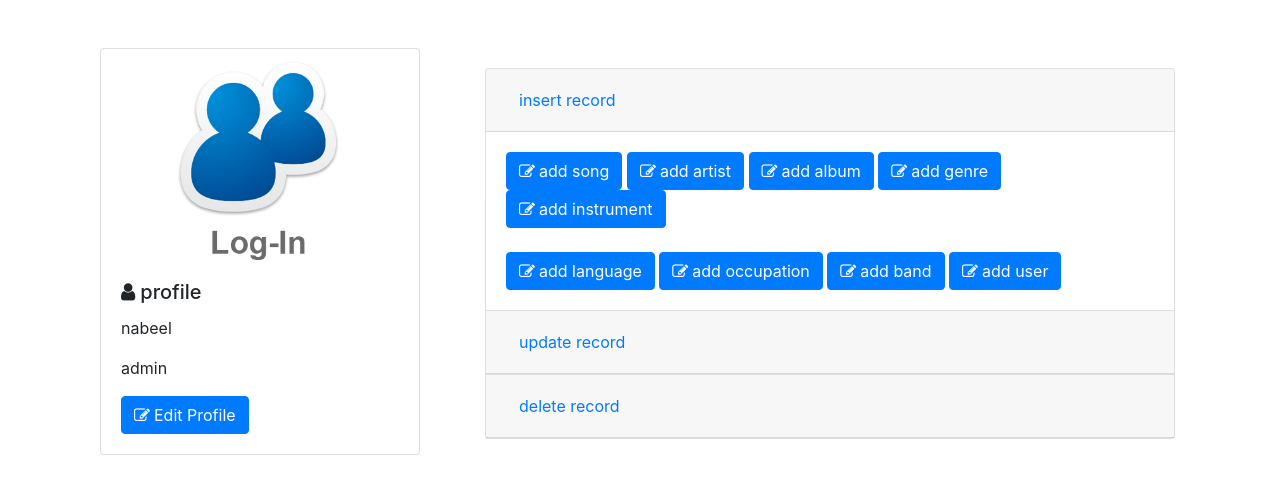
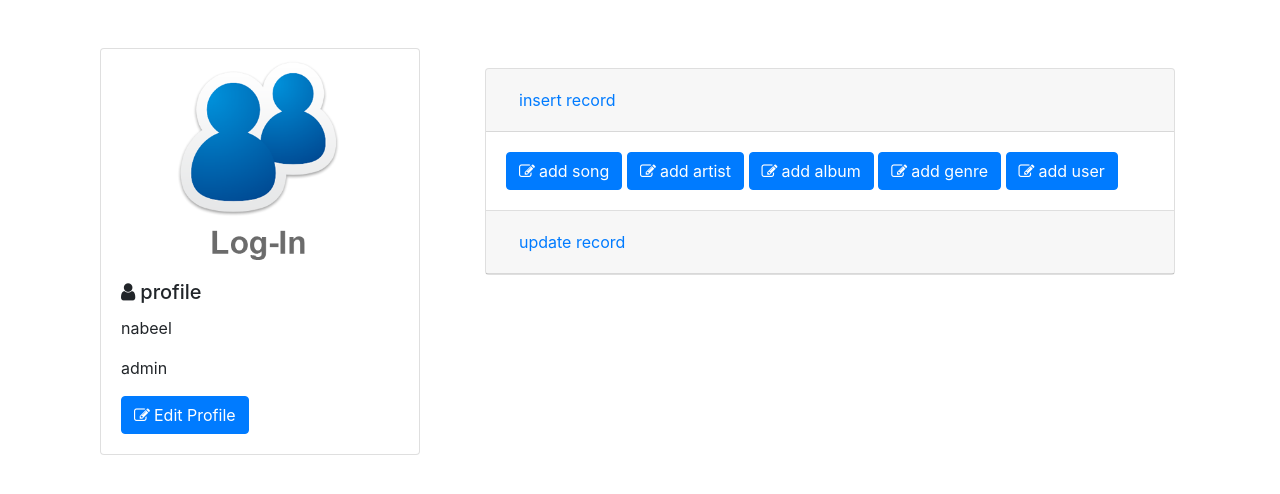
Before and after one commit to nabeelfarooqui98/song-db, a PHP site: page /dash.php in a window 1280 px wide. Shown: the part 56-550 px from the top of the page. Run offline with PHP 8.4, Linux system fonts and the light colour scheme; a user stored in the database is signed in.

Commit message:
wht do v do

```diff
--- a/dash.php
+++ b/dash.php
@@ -44,14 +44,9 @@
 					<div class="card-body">
 					<a href="./modifysongdb.php" class=" btn btn-primary"><i class="fa fa-edit">&nbsp;</i>add song</a>
 						<a href="./modifyartistdb.php" class=" btn btn-primary"><i class="fa fa-edit">&nbsp;</i>add artist</a>
-						<a href="#" class=" btn btn-primary"><i class="fa fa-edit">&nbsp;</i>add album</a>
-						<a href="#" class=" btn btn-primary"><i class="fa fa-edit">&nbsp;</i>add genre</a>
-						<a href="#" class=" btn btn-primary"><i class="fa fa-edit">&nbsp;</i>add instrument</a>
-						<br><br>
-						<a href="#" class=" btn btn-primary"><i class="fa fa-edit">&nbsp;</i>add language</a>
-						<a href="#" class=" btn btn-primary"><i class="fa fa-edit">&nbsp;</i>add occupation</a>
-						<a href="#" class=" btn btn-primary"><i class="fa fa-edit">&nbsp;</i>add band</a>
-						<a href="#" class=" btn btn-primary"><i class="fa fa-edit">&nbsp;</i>add user</a>
+						<a href="./modifyalbumdb.php" class=" btn btn-primary"><i class="fa fa-edit">&nbsp;</i>add album</a>
+						<a href="./modifygenredb.php" class=" btn btn-primary"><i class="fa fa-edit">&nbsp;</i>add genre</a>
+						<a href="./modifyuserdb.php" class=" btn btn-primary"><i class="fa fa-edit">&nbsp;</i>add user</a>
 					</div>
 				</div>
 		</div>
@@ -70,39 +65,11 @@
 					<a href="#" class=" btn btn-primary"><i class="fa fa-edit">&nbsp;</i>update album</a>
 					<a href="#" class=" btn btn-primary"><i class="fa fa-edit">&nbsp;</i>update genre</a>
 					<br><br>
-					<a href="#" class=" btn btn-primary"><i class="fa fa-edit">&nbsp;</i>update instrument</a>
-					<a href="#" class=" btn btn-primary"><i class="fa fa-edit">&nbsp;</i>update language</a>
-					<a href="#" class=" btn btn-primary"><i class="fa fa-edit">&nbsp;</i>update occupation</a>
-					<br><br>
-					<a href="#" class=" btn btn-primary"><i class="fa fa-edit">&nbsp;</i>update band</a>
 					<a href="#" class=" btn btn-primary"><i class="fa fa-edit">&nbsp;</i>update user</a>
 				</div>
 			</div>
 		</div>
-		<div class="card">
-			<div class="card-header" id="headingThree">
-			      <h5 class="mb-0">
-					<button class="btn btn-link collapsed" type="button" data-toggle="collapse" data-target="#collapseThree" aria-expanded="false" aria-controls="collapseThree">
-					delete record
-					</button>
-					</h5>
-			</div>
-			<div id="collapseThree" class="collapse" aria-labelledby="headingThree" data-parent="#accordionExample">
-			<div class="card-body">
-				<a href="#" class=" btn btn-primary"><i class="fa fa-edit">&nbsp;</i>delete song</a>
-				<a href="#" class=" btn btn-primary"><i class="fa fa-edit">&nbsp;</i>delete artist</a>
-				<a href="#" class=" btn btn-primary"><i class="fa fa-edit">&nbsp;</i>delete album</a>
-				<a href="#" class=" btn btn-primary"><i class="fa fa-edit">&nbsp;</i>delete genre</a>
-				<br><br>
-				<a href="#" class=" btn btn-primary"><i class="fa fa-edit">&nbsp;</i>delete instrument</a>
-				<a href="#" class=" btn btn-primary"><i class="fa fa-edit">&nbsp;</i>delete language</a>
-				<a href="#" class=" btn btn-primary"><i class="fa fa-edit">&nbsp;</i>delete occupation</a>
-				<a href="#" class=" btn btn-primary"><i class="fa fa-edit">&nbsp;</i>delete band</a>
-				<br><br>
-				<a href="#" class=" btn btn-primary"><i class="fa fa-edit">&nbsp;</i>delete user</a>
-			</div>
-		</div>
-	</div>
+
 </div>
 
 </div>
```
Also changed, not shown: modifyalbumdb.php (added, +117 -0 lines), queryhandler.php (+66 -2 lines).
